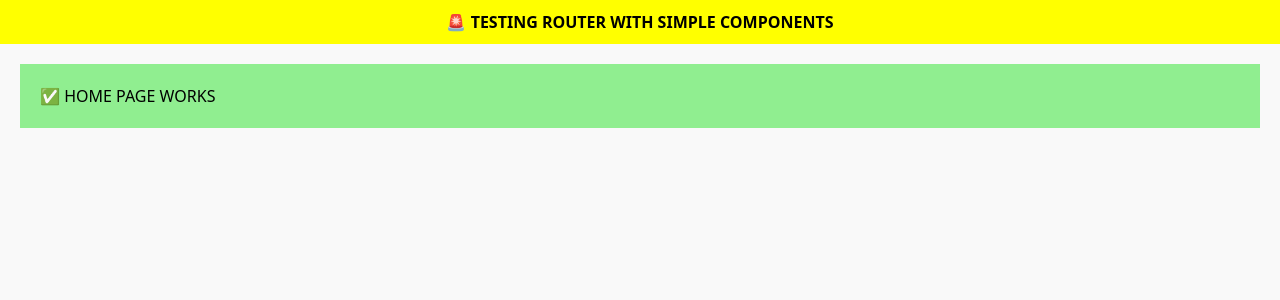
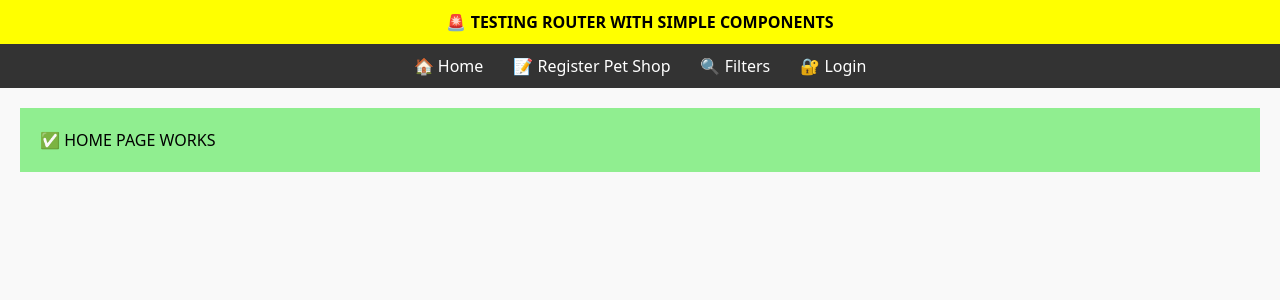
Before and after one commit to youngteckt/dog-platform, a React (Vite) app in the folder frontend/: page / in a window 1280 px wide. Shown: the top 300 px of the page. Built offline with nearby package versions, Linux system fonts and the light colour scheme.

Commit message:
debug: Add simple navigation menu to test all routes

```diff
--- a/frontend/src/App.jsx
+++ b/frontend/src/App.jsx
@@ -1,5 +1,5 @@
 import React from 'react';
-import { BrowserRouter as Router, Route, Routes } from 'react-router-dom';
+import { BrowserRouter as Router, Route, Routes, Link } from 'react-router-dom';
 
 // Simple test components (inline, no imports)
 const TestHomePage = () => <div style={{padding: '20px', backgroundColor: 'lightgreen'}}>✅ HOME PAGE WORKS</div>;
@@ -23,6 +23,15 @@ function App() {
       <div style={{ backgroundColor: 'yellow', padding: '10px', textAlign: 'center' }}>
         <strong>🚨 TESTING ROUTER WITH SIMPLE COMPONENTS</strong>
       </div>
+
+      {/* Simple Navigation Menu */}
+      <nav style={{ backgroundColor: '#333', padding: '10px', textAlign: 'center' }}>
+        <Link to="/" style={{ color: 'white', margin: '0 15px', textDecoration: 'none' }}>🏠 Home</Link>
+        <Link to="/register-pet-shop" style={{ color: 'white', margin: '0 15px', textDecoration: 'none' }}>📝 Register Pet Shop</Link>
+        <Link to="/filters" style={{ color: 'white', margin: '0 15px', textDecoration: 'none' }}>🔍 Filters</Link>
+        <Link to="/login" style={{ color: 'white', margin: '0 15px', textDecoration: 'none' }}>🔐 Login</Link>
+      </nav>
+
       <main style={{
         position: 'relative',
         top: '0',
```
